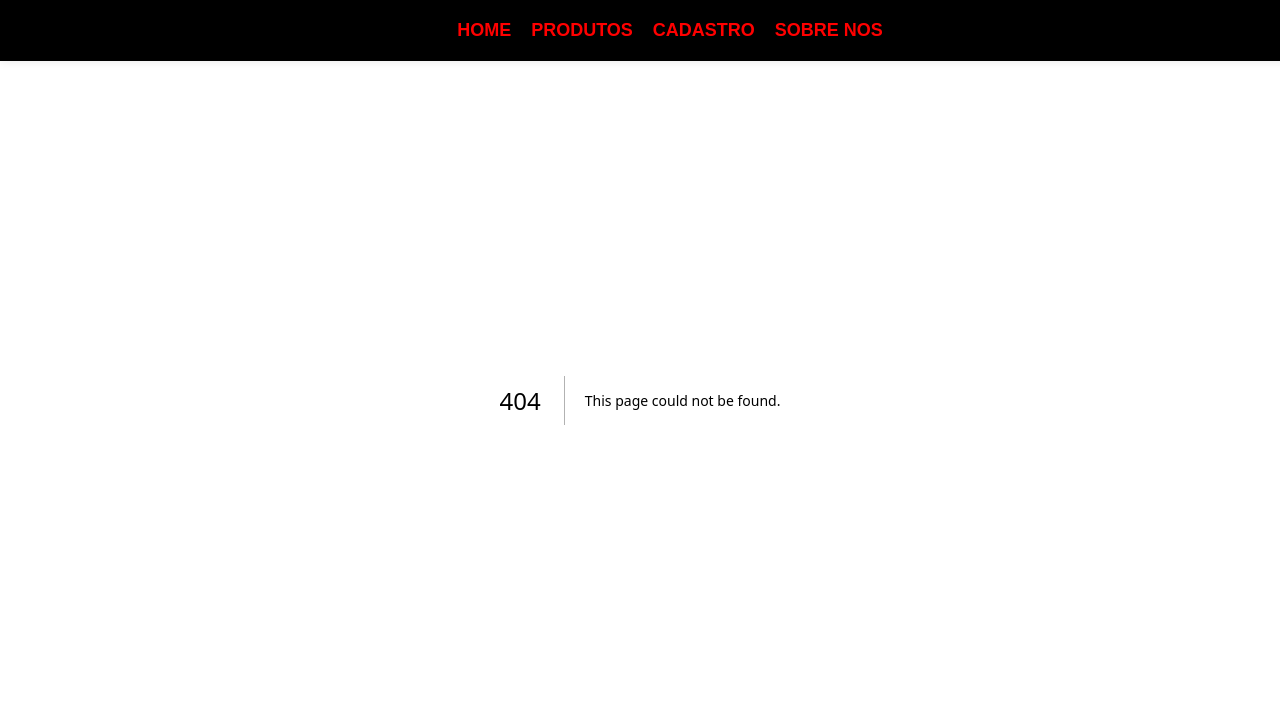
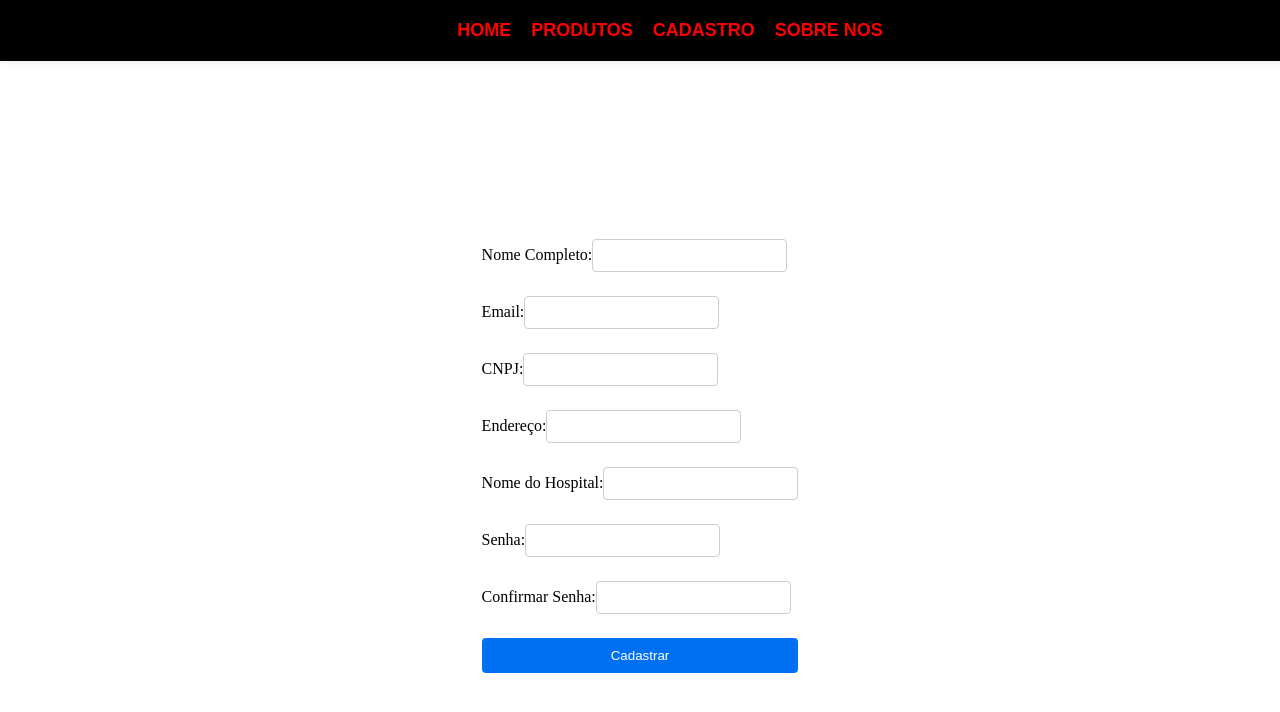
Before and after one commit to gallone10/GS_MEDCONNECT, a Next.js app: page /cadastro in a window 1280 px wide. Before the commit this address had no page. Shown: the top 712 px of the page. Built offline with nearby package versions, Linux system fonts and the light colour scheme.

Commit message:
formulário de cadastro feito

```diff
--- /dev/null
+++ b/src/app/cadastro/page.jsx
@@ -0,0 +1,162 @@
+"use client";
+import style from './page.scss'
+import React, { useState } from 'react';
+
+const Cadastro = () => {
+  const [nomeCompleto, setNomeCompleto] = useState('');
+  const [email, setEmail] = useState('');
+  const [cnpj, setCnpj] = useState('');
+  const [endereco, setEndereco] = useState('');
+  const [nomeHospital, setNomeHospital] = useState('');
+  const [senha, setSenha] = useState('');
+  const [confirmarSenha, setConfirmarSenha] = useState('');
+  const [error, setError] = useState('');
+  const [enviado, setEnviado] = useState(false);
+
+  const handleCadastro = (event) => {
+    event.preventDefault();
+
+    const resultadoValidacao = validarCadastro(
+      nomeCompleto,
+      email,
+      cnpj,
+      endereco,
+      nomeHospital,
+      senha,
+      confirmarSenha
+    );
+
+    if (!resultadoValidacao.sucesso) {
+      setError(resultadoValidacao.mensagem);
+      return;
+    }
+
+
+    console.log('Nome Completo:', nomeCompleto);
+    console.log('Email:', email);
+    console.log('CNPJ:', cnpj);
+    console.log('Endereço:', endereco);
+    console.log('Nome do Hospital:', nomeHospital);
+    console.log('Senha:', senha);
+
+
+    setNomeCompleto('');
+    setEmail('');
+    setCnpj('');
+    setEndereco('');
+    setNomeHospital('');
+    setSenha('');
+    setConfirmarSenha('');
+    setError('');
+
+
+    setEnviado(true);
+  };
+
+  const validarCadastro = (nome, email, cnpj, endereco, nomeHospital, senha, confirmarSenha) => {
+
+
+    if (!nome || !email || !cnpj || !endereco || !nomeHospital || !senha || !confirmarSenha) {
+      return {
+        sucesso: false,
+        mensagem: 'Todos os campos devem ser preenchidos.',
+      };
+    }
+
+
+
+    if (senha !== confirmarSenha) {
+      return {
+        sucesso: false,
+        mensagem: 'As senhas não coincidem.',
+      };
+    }
+
+
+    return {
+      sucesso: true,
+      mensagem: '',
+    };
+  };
+
+  return (
+    <div>
+      <h1>Cadastro</h1>
+      {enviado ? (
+        <p style={{ color: 'red' }}>Obrigado, o formulário foi preenchido!</p>
+      ) : (
+        <>
+          {error && <p style={{ color: 'red' }}>{error}</p>}
+          <form onSubmit={handleCadastro}>
+            <label>
+              Nome Completo:
+              <input
+                type="text"
+                value={nomeCompleto}
+                onChange={(e) => setNomeCompleto(e.target.value)}
+              />
+            </label>
+
+            <label>
+              Email:
+              <input
+                type="email"
+                value={email}
+                onChange={(e) => setEmail(e.target.value)}
+              />
+            </label>
+
+            <label>
+              CNPJ:
+              <input
+                type="text"
+                value={cnpj}
+                onChange={(e) => setCnpj(e.target.value)}
+              />
+            </label>
+
+            <label>
+              Endereço:
+              <input
+                type="text"
+                value={endereco}
+                onChange={(e) => setEndereco(e.target.value)}
+              />
+            </label>
+
+            <label>
+              Nome do Hospital:
+              <input
+                type="text"
+                value={nomeHospital}
+                onChange={(e) => setNomeHospital(e.target.value)}
+              />
+            </label>
+
+            <label>
+              Senha:
+              <input
+                type="password"
+                value={senha}
+                onChange={(e) => setSenha(e.target.value)}
+              />
+            </label>
+
+            <label>
+              Confirmar Senha:
+              <input
+                type="password"
+                value={confirmarSenha}
+                onChange={(e) => setConfirmarSenha(e.target.value)}
+              />
+            </label>
+
+            <button type="submit">Cadastrar</button>
+          </form>
+        </>
+      )}
+    </div>
+  );
+};
+
+export default Cadastro;
--- /dev/null
+++ b/src/app/cadastro/page.scss
@@ -0,0 +1,75 @@
+// page.module.scss
+body {
+    margin: 0;
+    padding: 0;
+    background-color: rgb(255, 255, 255); /* Altera a cor do fundo para preto */
+    display: flex;
+    justify-content: center;
+    align-items: center;
+    height: 100vh;
+  }
+
+  .cadastro-container {
+    max-width: 400px;
+    width: 100%;
+    padding: 20px;
+    border: 1px solid #ccc;
+    border-radius: 5px;
+    box-shadow: 0 0 10px rgba(0, 0, 0, 0.1);
+    background-color: white; /* Mantém o fundo preto */
+    display: flex;
+    flex-direction: column;
+    align-items: center;
+  }
+
+  h1 {
+    text-align: center;
+    margin-bottom: 20px;
+    font-size: 50px; /* Aumenta o tamanho da fonte para 36px */
+    color: white; /* Altera a cor do texto para branco */
+    font-family: 'Baskerville; '/* Outra fonte pode ser usada aqui */
+  }
+
+  form {
+    display: flex;
+    flex-direction: column;
+
+    label {
+      margin-bottom: 8px;
+    }
+
+    input {
+      padding: 8px;
+      margin-bottom: 16px;
+      border: 1px solid #ccc;
+      border-radius: 4px;
+    }
+
+    button {
+      padding: 10px;
+      background-color: #0070f3;
+      color: white;
+      border: none;
+      border-radius: 4px;
+      cursor: pointer;
+
+      &:hover {
+        background-color: #0056b3;
+      }
+    }
+  }
+
+  p {
+    text-align: center;
+    margin-top: 16px;
+
+    a {
+      color: #0070f3;
+      text-decoration: none;
+      font-weight: bold;
+
+      &:hover {
+        text-decoration: underline;
+      }
+    }
+  }
--- a/src/app/page.jsx
+++ b/src/app/page.jsx
@@ -10,7 +10,7 @@ const HomePage = () => {
       <p>
         Bem-vindo à nossa aplicação que apresenta informações sobre um relógio IoT que monitora os sinais vitais de pacientes.
       </p>
-      <img src= "../assets/relogio.jpg" alt="Relógio IoT"/>
+      {/* <img src= "../assets/relogio.jpg" alt="Relógio IoT"/> */}
       <p>
         Este relógio é usado pelos médicos para monitorar os sinais vitais dos pacientes de forma conveniente.
       </p>
```
